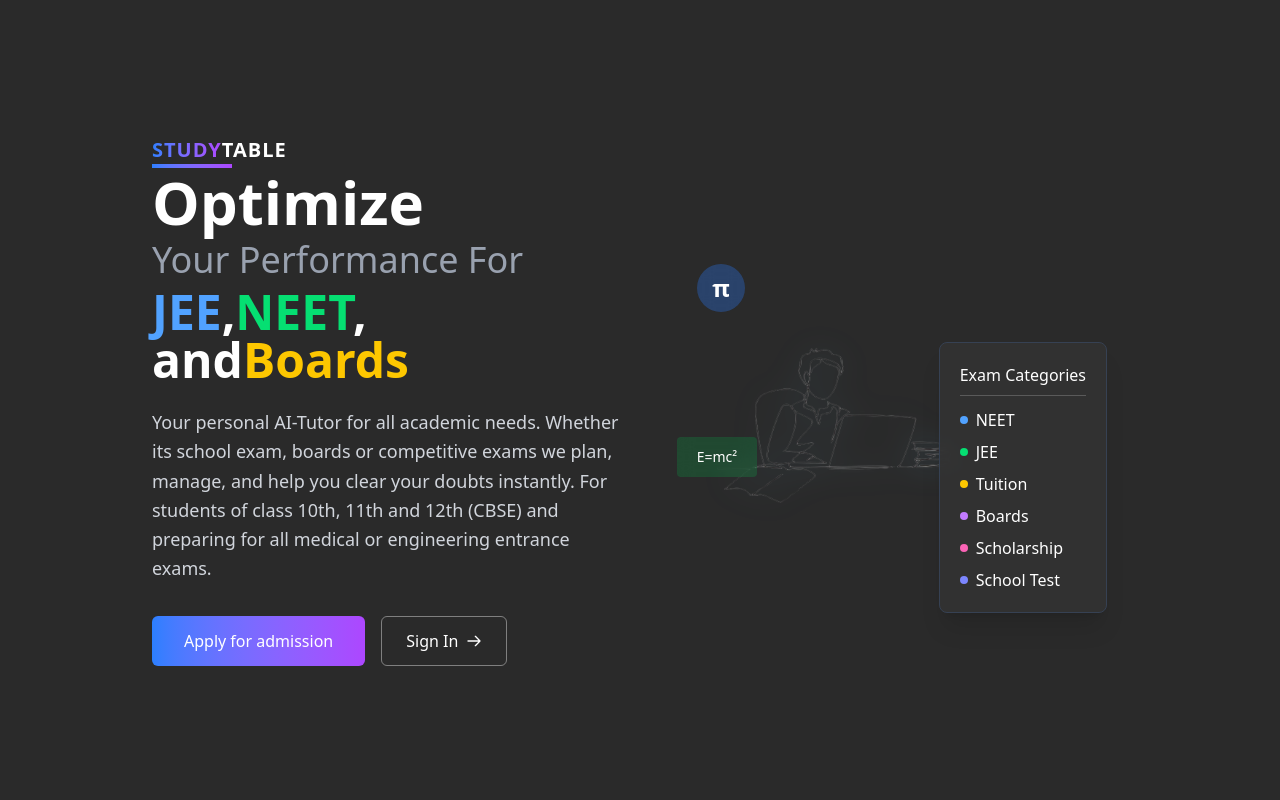
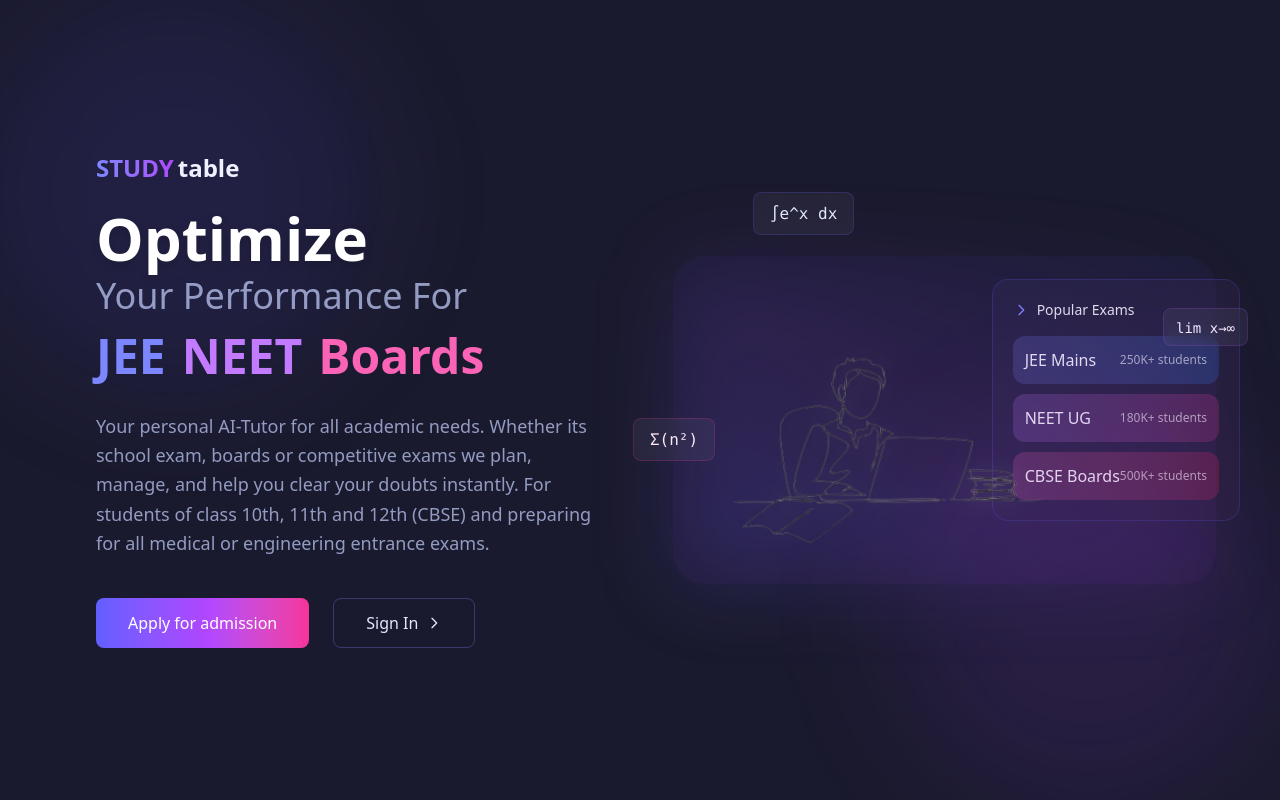
Before and after one commit to Xensen008/Studytable, a React (Vite) app: page / in a window 1280 px wide. Shown: the top 800 px of the page. Built offline with nearby package versions, Linux system fonts and the light colour scheme.

Commit message:
Redesign HeroSection component with improved layout, styling, and interactive elements

```diff
--- a/src/components/HeroSection.jsx
+++ b/src/components/HeroSection.jsx
@@ -2,92 +2,120 @@
 
 const HeroSection = () => {
   return (
-    <div className="w-full bg-[#2A2A2A] p-30">
-      <div className="container mx-auto px-4">
-        <div className="flex flex-col lg:flex-row items-center justify-between">
+    <div className="w-full bg-[#1a1a2e] min-h-screen flex items-center justify-center py-20 relative overflow-hidden">
+      {/* Background Effects */}
+      <div className="absolute inset-0">
+        <div className="absolute top-0 -left-4 w-96 h-96 bg-indigo-500/10 rounded-full filter blur-3xl"></div>
+        <div className="absolute bottom-0 right-0 w-96 h-96 bg-purple-500/10 rounded-full filter blur-3xl"></div>
+      </div>
+
+      <div className="container mx-auto px-8 lg:px-16 max-w-7xl relative z-10">
+        <div className="flex flex-col lg:flex-row items-center justify-between gap-16">
           {/* Left Content Section */}
-          <div className="lg:w-1/2 text-left p-4">
-            <p className="text-white text-xl uppercase tracking-wider mb-2 font-bold relative">
-              <span className="bg-gradient-to-r from-blue-500 to-purple-500 bg-clip-text text-transparent">STUDY</span>
-              <span className="text-white">table</span>
-              <span className="absolute -bottom-1 left-0 w-20 h-1 bg-gradient-to-r from-blue-500 to-purple-500"></span>
+          <div className="lg:w-1/2 text-left lg:pl-8">
+            <p className="inline-flex items-center space-x-1 mb-6">
+              <span className="bg-gradient-to-r from-indigo-400 to-purple-500 bg-clip-text text-transparent text-2xl font-bold">STUDY</span>
+              <span className="text-indigo-50 text-2xl font-bold">table</span>
             </p>
 
-            <h1 className="mb-6">
-              <span className="text-5xl md:text-6xl font-bold text-white block mb-2 animate-fade-in-down">Optimize</span>
-              <span className="text-3xl md:text-4xl text-gray-400 font-normal block mb-2 animate-fade-in-left">Your Performance For</span>
-              <span className="text-4xl md:text-5xl font-bold text-white block animate-fade-in-right">
-                <span className="text-blue-400">JEE</span>,
-                <span className="text-green-400">NEET</span>, and
-                <span className="text-yellow-400">Boards</span>
+            <h1 className="space-y-4 mb-8">
+              <span className="text-5xl md:text-6xl font-bold text-white block mb-2 drop-shadow-lg">
+                Optimize
               </span>
+              <span className="text-3xl md:text-4xl text-indigo-200/70 font-normal block">
+                Your Performance For
+              </span>
+              <div className="flex items-center gap-4 text-4xl md:text-5xl font-bold">
+                <span className="text-indigo-400">JEE</span>
+                <span className="text-purple-400">NEET</span>
+                <span className="text-pink-400">Boards</span>
+              </div>
             </h1>
 
-            <p className="text-lg mb-8 text-gray-300 max-w-2xl leading-relaxed">
+            <p className="text-lg mb-10 text-indigo-200/70 max-w-2xl leading-relaxed">
               Your personal AI-Tutor for all academic needs. Whether its school exam, boards or competitive exams we plan, manage, and help you clear your doubts instantly. For students of class 10th, 11th and 12th (CBSE) and preparing for all medical or engineering entrance exams.
             </p>
 
-            <div className="flex flex-wrap gap-4">
-              <button className="bg-gradient-to-r from-blue-500 to-purple-500 text-white py-3 px-8 rounded-md hover:opacity-90 transition-all font-medium transform hover:scale-105">
-                Apply for admission
+            <div className="flex flex-wrap gap-6">
+              <button className="group relative px-8 py-3 bg-gradient-to-r from-indigo-500 via-purple-500 to-pink-500 rounded-lg">
+                <span className="relative z-10 text-white font-medium">Apply for admission</span>
+                <div className="absolute inset-0 rounded-lg bg-gradient-to-r from-indigo-600 via-purple-600 to-pink-600 opacity-0 group-hover:opacity-100 transition-opacity"></div>
               </button>
-              <button className="text-white py-3 px-6 border border-white/40 rounded-md hover:bg-white/10 transition-all hover:border-white group">
-                <span className="flex items-center">
+              <button className="px-8 py-3 border border-indigo-400/30 text-indigo-100 rounded-lg hover:bg-indigo-500/10 transition-all group">
+                <span className="flex items-center gap-2">
                   Sign In
-                  <svg xmlns="http://www.w3.org/2000/svg" className="h-4 w-4 ml-2 transform group-hover:translate-x-1 transition-transform" fill="none" viewBox="0 0 24 24" stroke="currentColor">
-                    <path strokeLinecap="round" strokeLinejoin="round" strokeWidth={2} d="M14 5l7 7m0 0l-7 7m7-7H3" />
+                  <svg className="w-4 h-4 group-hover:translate-x-1 transition-transform" fill="none" stroke="currentColor" viewBox="0 0 24 24">
+                    <path strokeLinecap="round" strokeLinejoin="round" strokeWidth={2} d="M9 5l7 7-7 7"/>
                   </svg>
                 </span>
               </button>
             </div>
           </div>
 
-          {/* Right Image Section */}
-          <div className="lg:w-1/2 mt-12 lg:mt-0 p-4 relative flex justify-center">
-            <div className="relative">
-              <img
-                src="./Image/img.png"
-                alt="Person using STUDYtable"
-                className="w-[350px] h-auto object-contain mx-auto transform scale-x-[-1] filter brightness-110 contrast-110 drop-shadow-[0_0_15px_rgba(100,200,255,0.3)]"
-              />
-
-              {/* Floating exam categories box */}
-              <div className="absolute -right-10 top-1/4 bg-[#333333]/85 p-5 rounded-lg shadow-xl border border-gray-700 backdrop-blur-sm">
-                <h3 className="text-white font-medium mb-3 border-b border-white/20 pb-2">Exam Categories</h3>
-                <ul className="space-y-2 text-white">
-                  <li className="flex items-center">
-                    <span className="w-2 h-2 bg-blue-400 rounded-full mr-2"></span>
-                    NEET
-                  </li>
-                  <li className="flex items-center">
-                    <span className="w-2 h-2 bg-green-400 rounded-full mr-2"></span>
-                    JEE
-                  </li>
-                  <li className="flex items-center">
-                    <span className="w-2 h-2 bg-yellow-400 rounded-full mr-2"></span>
-                    Tuition
-                  </li>
-                  <li className="flex items-center">
-                    <span className="w-2 h-2 bg-purple-400 rounded-full mr-2"></span>
-                    Boards
-                  </li>
-                  <li className="flex items-center">
-                    <span className="w-2 h-2 bg-pink-400 rounded-full mr-2"></span>
-                    Scholarship
-                  </li>
-                  <li className="flex items-center">
-                    <span className="w-2 h-2 bg-indigo-400 rounded-full mr-2"></span>
-                    School Test
-                  </li>
-                </ul>
+          {/* Right Image Section - Redesigned */}
+          <div className="lg:w-1/2 relative hidden lg:flex justify-center">
+            <div className="relative w-full max-w-xl pt-10">
+              {/* Main Image with Container */}
+              <div className="relative z-10 bg-gradient-to-b from-indigo-500/5 to-purple-500/5 rounded-[2rem] p-6">
+                <div className="absolute inset-0 bg-gradient-to-tr from-indigo-500/20 via-purple-500/10 to-transparent rounded-[2rem] blur-2xl"></div>
+                <img
+                  src="./Image/img.png"
+                  alt="Person using STUDYtable"
+                  className="w-[420px] h-auto object-contain mx-auto scale-x-[-1]
+                    drop-shadow-[0_0_15px_rgba(255,255,255,0.2)]
+                    filter brightness-110 contrast-105"
+                />
               </div>
 
-              {/* Abstract study elements */}
-              <div className="absolute -top-5 -left-5 w-12 h-12 rounded-full bg-blue-500/30 backdrop-blur-sm flex items-center justify-center">
-                <span className="text-white text-2xl font-bold">π</span>
+              {/* Floating Elements Container */}
+              <div className="absolute inset-0 z-20">
+                {/* Mathematical Formulas */}
+                <div className="absolute -top-6 left-20 animate-float-slow">
+                  <div className="bg-white/5 backdrop-blur-md px-4 py-2 rounded-lg border border-indigo-500/20">
+                    <span className="text-indigo-100 font-mono">∫e^x dx</span>
+                  </div>
+                </div>
+
+                <div className="absolute top-1/4 -right-8 animate-float">
+                  <div className="bg-white/5 backdrop-blur-md px-3 py-1.5 rounded-lg border border-purple-500/20">
+                    <span className="text-purple-100 font-mono text-sm">lim x→∞</span>
+                  </div>
+                </div>
+
+                <div className="absolute bottom-1/3 -left-10 animate-float-slow">
+                  <div className="bg-white/5 backdrop-blur-md px-4 py-2 rounded-lg border border-pink-500/20">
+                    <span className="text-pink-100 font-mono">Σ(n²)</span>
+                  </div>
+                </div>
               </div>
-              <div className="absolute bottom-10 -left-10 w-20 h-10 bg-green-500/20 backdrop-blur-sm rounded flex items-center justify-center">
-                <span className="text-white text-sm">E=mc²</span>
+
+              {/* Exam Categories - Redesigned */}
+              <div className="absolute -right-6 top-1/2 transform -translate-y-1/2">
+                <div className="bg-gradient-to-br from-[#20203a]/80 to-[#2a1f3f]/80 p-5 rounded-2xl backdrop-blur-xl border border-indigo-500/20">
+                  <h3 className="text-white/90 text-sm font-medium mb-4 flex items-center gap-2">
+                    <svg className="w-4 h-4 text-indigo-400" fill="none" viewBox="0 0 24 24" stroke="currentColor">
+                      <path strokeLinecap="round" strokeLinejoin="round" strokeWidth={2} d="M9 5l7 7-7 7"/>
+                    </svg>
+                    Popular Exams
+                  </h3>
+                  <div className="space-y-2.5">
+                    {[
+                      { name: 'JEE Mains', count: '250K+', color: 'from-indigo-400/20 to-blue-500/20' },
+                      { name: 'NEET UG', count: '180K+', color: 'from-purple-400/20 to-pink-500/20' },
+                      { name: 'CBSE Boards', count: '500K+', color: 'from-pink-400/20 to-rose-500/20' }
+                    ].map((exam, i) => (
+                      <div key={i}
+                        className={`bg-gradient-to-r ${exam.color} rounded-xl p-3 hover:scale-105 transition-transform cursor-pointer group`}>
+                        <div className="flex justify-between items-center">
+                          <span className="text-white/90 font-medium">{exam.name}</span>
+                          <span className="text-xs text-white/60 group-hover:text-white/90 transition-colors">
+                            {exam.count} students
+                          </span>
+                        </div>
+                      </div>
+                    ))}
+                  </div>
+                </div>
               </div>
             </div>
           </div>
```
